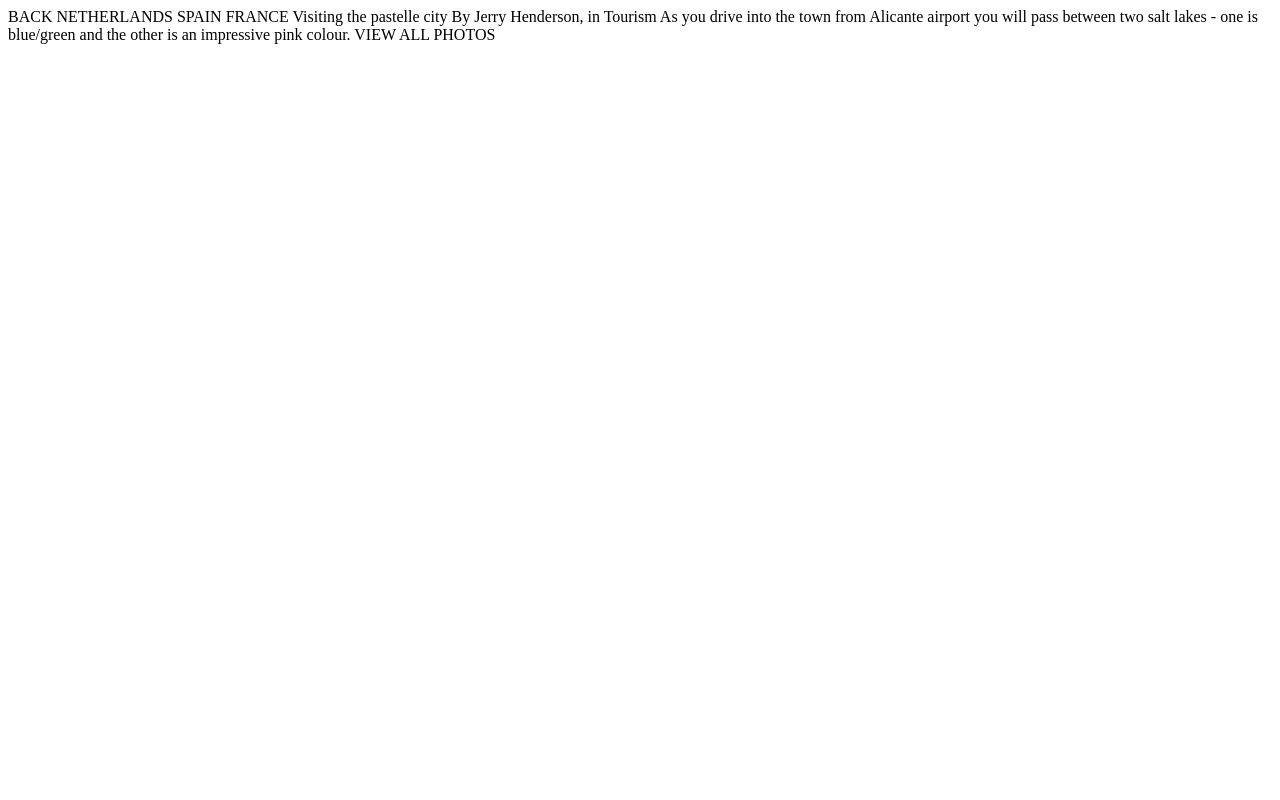
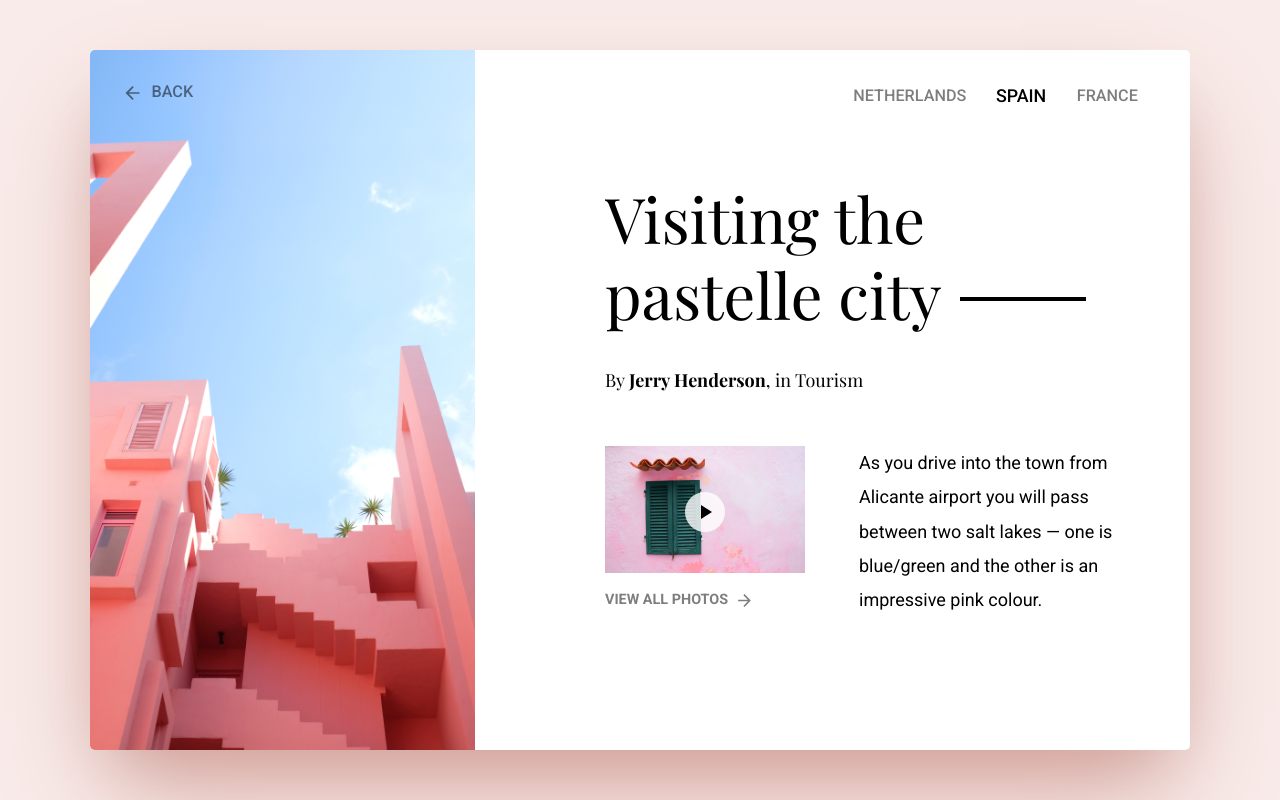
Before and after one commit to erickpaulsweeney/day-49-morning-challenge, a plain HTML site: page index.html in a window 1280 px wide. Drawn offline with nearby package versions, Linux system fonts and the light colour scheme.

Commit message:
Done so far

```diff
--- a/index.html
+++ b/index.html
@@ -1,24 +1,56 @@
 <!DOCTYPE html>
 <html lang="en">
-<head>
-    <meta charset="UTF-8">
-    <meta http-equiv="X-UA-Compatible" content="IE=edge">
-    <meta name="viewport" content="width=device-width, initial-scale=1.0">
-    <title>Travel Page</title>
-</head>
-<body>
+    <head>
+        <meta charset="UTF-8" />
+        <meta name="viewport" content="width=device-width, initial-scale=1.0" />
+        <meta http-equiv="X-UA-Compatible" content="ie=edge" />
+        <link rel="stylesheet" href="./styles.css" />
+        <title>Travel Blog Page Layout</title>
+    </head>
 
-  BACK
+    <body>
+        <div class="container-all">
+            <div class="container-card">
+                <a class="back-button" href="#">Back</a>
 
-NETHERLANDS
-SPAIN
-FRANCE
+                <div class="bg-img-div">
+                    <img src="/img/background.jpeg" alt="" class="bg-img" />
+                </div>
 
-  Visiting the pastelle city
-By Jerry Henderson, in Tourism
-
-
-As you drive into the town from Alicante airport you will pass between two salt lakes - one is blue/green and the other is an impressive pink colour.
-  VIEW ALL PHOTOS
-</body>
+                <div class="container-main">
+                    <div class="places">
+                        <a class="place">Netherlands</a>
+                        <a class="place selected">Spain</a>
+                        <a class="place">France</a>
+                    </div>
+                    <div class="main-text">
+                        <h1 class="header">Visiting the pastelle city</h1>
+                        <div class="name">
+                            By <span>Jerry Henderson</span>, in Tourism
+                        </div>
+                        <div class="info">
+                            <div class="preview">
+                                <div class="video">
+                                    <button class="preview-icon">
+                                        <img src="img/play.svg" />
+                                    </button>
+                                    <img
+                                        class="preview-image"
+                                        src="img/preview.jpeg"
+                                    />
+                                </div>
+                                <a href="#" class="view-all">View all photos</a>
+                            </div>
+                            <div class="description">
+                                As you drive into the town from Alicante airport
+                                you will pass between two salt lakes — one is
+                                blue/green and the other is an impressive pink
+                                colour.
+                            </div>
+                        </div>
+                    </div>
+                </div>
+            </div>
+        </div>
+    </body>
 </html>
--- /dev/null
+++ b/styles.css
@@ -0,0 +1,238 @@
+@import url("https://fonts.googleapis.com/css?family=Roboto:300,400,500,700");
+@import url("https://fonts.googleapis.com/css?family=Playfair+Display:400,700");
+
+* {
+    box-sizing: border-box;
+    margin: 0;
+    padding: 0;
+    font-family: "Roboto", sans-serif;
+    font-size: 18px;
+}
+
+body {
+    background: #f8ebe9;
+}
+
+a {
+    text-decoration: none;
+    text-transform: uppercase;
+    font-size: 0.8em;
+}
+
+.container-all {
+    width: 1100px;
+    height: 100vh;
+    margin: 0px auto;
+    display: flex;
+    flex-direction: column;
+    justify-content: center;
+}
+
+.container-card {
+    position: relative;
+    display: flex;
+    background: white;
+    height: 75vh;
+    min-height: 700px;
+    border-radius: 5px;
+    box-shadow: #d6a29a 0px 50px 100px -20px, #c9aaa6 0px 30px 60px -30px;
+    overflow: hidden;
+}
+
+.bg-img-div {
+    position: absolute;
+    top: 0;
+    left: 0;
+    z-index: 0;
+    height: 100%;
+    width: 35%;
+    margin: none;
+}
+
+.bg-img {
+    width: 100%;
+    height: 100%;
+}
+
+.back-button {
+    position: absolute;
+    z-index: 1;
+    top: 2em;
+    left: 2em;
+    color: black;
+    opacity: 0.5;
+    transition: opacity 0.15s;
+    font-size: 0.9em;
+    font-weight: 500;
+}
+
+.back-button:hover {
+    opacity: 1;
+}
+
+.back-button::before,
+.overview--preview a::after {
+    content: "";
+    width: 1.3em;
+    height: 1em;
+    display: inline-block;
+    vertical-align: middle;
+    background-repeat: no-repeat;
+}
+
+.back-button::before {
+    margin-right: 0.5em;
+    background: url("img/arrow-back.svg");
+    background-size: 100%;
+    background-position: center;
+    transition: transform 0.15s;
+}
+
+.back-button:hover::before {
+    transform: translateX(-5px);
+}
+
+.container-main {
+    position: absolute;
+    top: 0;
+    right: 0;
+    width: 60%;
+    padding-left: 75px;
+}
+
+.places {
+    display: flex;
+    justify-content: flex-end;
+    padding: 2em 2em;
+}
+
+.place {
+    padding: 0 1em;
+    font-weight: 500;
+    font-size: 0.9em;
+    opacity: 0.5;
+    transition: opacity 0.15s, transform 0.15s;
+    cursor: pointer;
+}
+
+.place.selected,
+.place:hover {
+    opacity: 1;
+    transform: scale(1.1);
+}
+
+.main-text {
+    margin-top: 5vh;
+}
+
+.header {
+    position: relative;
+    margin: 0;
+    padding-right: 1em;
+    font-size: 3.5em;
+    font-weight: normal;
+    overflow: hidden;
+    line-height: 1.2em;
+}
+
+.header::after {
+    content: "";
+    position: absolute;
+    bottom: 0.5em;
+    margin-left: 0.3em;
+    height: 4px;
+    width: 2em;
+    vertical-align: middle;
+    background: black;
+}
+
+.header,
+.name {
+    font-family: "Playfair Display", sans-serif;
+}
+
+span {
+    font: inherit;
+    font-weight: 700;
+}
+
+.name {
+    margin: 2em 0 3em;
+}
+
+.info {
+    display: flex;
+}
+
+.preview {
+    display: flex;
+    flex-direction: column;
+}
+
+.video {
+    position: relative;
+    width: 200px;
+}
+
+.preview-image {
+    width: 100%;
+}
+
+.preview-icon {
+    display: flex;
+    align-items: center;
+    justify-content: center;
+    position: absolute;
+    width: 40px;
+    height: 40px;
+    top: 50%;
+    left: 50%;
+    margin-top: -20px;
+    margin-left: -20px;
+    background: rgba(255, 255, 255, 0.8);
+    border: none;
+    border-radius: 50%;
+    outline: none;
+    cursor: pointer;
+    transition: transform 0.15s;
+}
+
+.preview-icon:hover {
+    transform: scale(1.2);
+}
+
+.view-all {
+    margin: 1em 0;
+    font-weight: 600;
+    color: black;
+    opacity: 0.5;
+    transition: opacity 0.15s;
+}
+
+.view-all::after {
+    content: "";
+    width: 1.3em;
+    height: 1em;
+    display: inline-block;
+    vertical-align: middle;
+    margin-left: 0.5em;
+    background: url("img/arrow-forward.svg");
+    background-size: 100%;
+    background-position: center;
+    transition: transform 0.15s;
+}
+
+.view-all:hover {
+    opacity: 1;
+}
+
+.view-all:hover::after {
+    transform: translateX(5px);
+}
+
+.description {
+    line-height: 1.9;
+    padding: 0 3em;
+    font-weight: 400;
+    max-width: 500px;
+}
```
